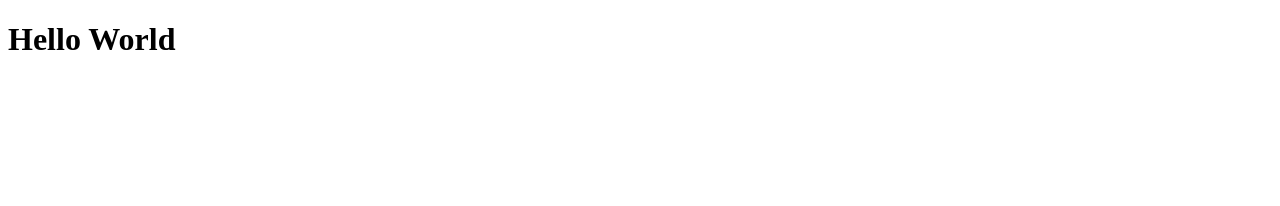
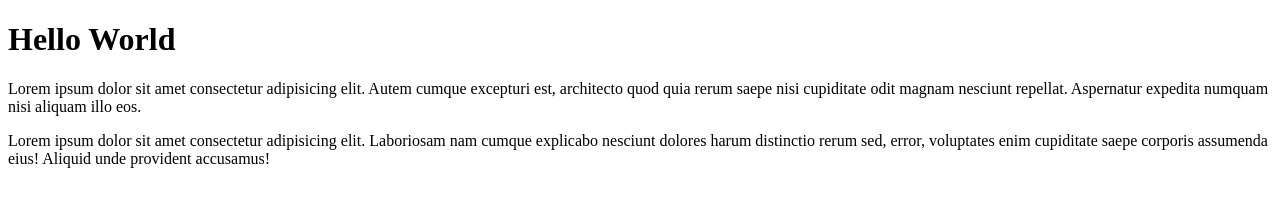
Before and after one commit to seebell/seebell.github.io, a plain HTML site: page index.html in a window 1280 px wide. Drawn offline with Linux system fonts and the light colour scheme.

Commit message:
new lines

```diff
--- a/index.html
+++ b/index.html
@@ -7,6 +7,8 @@
 </head>
 <body>
     <h1>Hello World</h1>
+<p>Lorem ipsum dolor sit amet consectetur adipisicing elit. Autem cumque excepturi est, architecto quod quia rerum saepe nisi cupiditate odit magnam nesciunt repellat. Aspernatur expedita numquam nisi aliquam illo eos.</p>
+<p>Lorem ipsum dolor sit amet consectetur adipisicing elit. Laboriosam nam cumque explicabo nesciunt dolores harum distinctio rerum sed, error, voluptates enim cupiditate saepe corporis assumenda eius! Aliquid unde provident accusamus!</p>
+</body>
 
-</body>
 </html>
```
